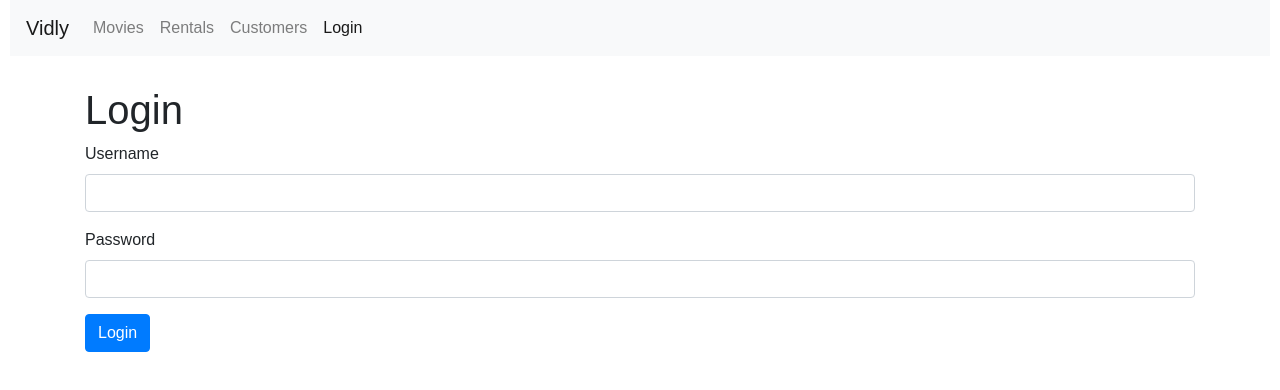
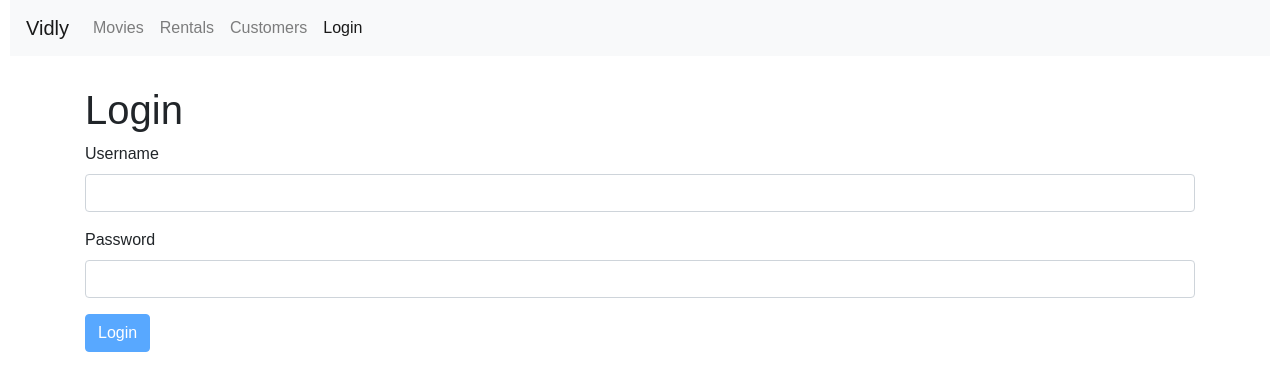
Before and after one commit to Sambalicious/VidMe, a React (Create React App) app: page /login in a window 1280 px wide. Shown: the top 390 px of the page. Built offline with nearby package versions, Linux system fonts and the light colour scheme.

Commit message:
added login form validated with joi library

```diff
--- a/package.json
+++ b/package.json
@@ -6,9 +6,10 @@
     "@testing-library/jest-dom": "^4.2.4",
     "@testing-library/react": "^9.4.0",
     "@testing-library/user-event": "^7.2.1",
-    "bootstrap": "^4.1.1",
+    "bootstrap": "^4.4.1",
     "font-awesome": "^4.7.0",
-    "lodash": "^4.17.10",
+    "joi-browser": "^13.4.0",
+    "lodash": "^4.17.15",
     "query-string": "^6.1.0",
     "react": "^16.12.0",
     "react-dom": "^16.12.0",
--- /dev/null
+++ b/src/components/common/Form.jsx
@@ -0,0 +1,70 @@
+import React, { Component } from 'react';
+import  Joi from 'joi-browser';
+import Input from './Input';
+
+
+class Form extends Component {
+    state = {
+        data:{},
+        errors:{}
+     }
+     validate = () =>{
+        const options = { abortEarly:false}
+       const {error} =  Joi.validate(this.state.data, this.schema, options);
+       if (!error) return null;
+
+       const errors = {};
+       for(let item of error.details)
+       errors[item.path[0]] = item.message;
+       return errors
+    };
+    validateProperty = ({name, value}) => {
+
+        const obj ={ [name]:value};
+        const schema = {[name]: this.schema[name]}
+      const { error } = Joi.validate(obj, schema )
+      return error ? error.details[0].message:null;
+    };
+
+    handleSubmit = (e) => {
+        e.preventDefault();
+
+        const errors = this.validate();
+        this.setState({errors:errors || {}});
+        if (errors) return;
+
+        this.doSubmit();
+    }
+
+    handleChange = ({currentTarget:input}) => {
+        const errors ={...this.state.errors};
+        const errorMessage = this.validateProperty(input);
+        if (errorMessage) errors[input.name] = errorMessage;
+        else delete errors[input.name];
+
+        const data = {...this.state.data};
+        data[input.name] = input.value;
+        this.setState({data, errors});
+
+    }
+
+
+    renderButton(label){
+        return <button disabled={this.validate()} className="btn btn-primary">{label}  </button>
+    }
+
+    renderInput(name, label, type="text"){
+        const { data, errors } = this.state
+        return(
+            <Input
+               name={name}
+                label={label}
+               value={data[name]}
+               type={type}
+               onChange={this.handleChange}
+               error={errors[name]} />
+        )
+    }
+}
+
+export default Form;
--- /dev/null
+++ b/src/components/common/Input.jsx
@@ -0,0 +1,19 @@
+import React from 'react'
+
+
+const Input = ({name, label, error,  ...rest}) => {
+    return (
+    <div className="form-group">
+        <label htmlFor={name}> {label} </label>
+        <input
+        {...rest}
+        id={name}
+        name={name}
+        className="form-control"/>
+
+{error && <div className="alert alert-danger">{error}</div>}
+</div>
+ );
+}
+
+export default Input;
--- a/src/components/common/LoginForm.jsx
+++ b/src/components/common/LoginForm.jsx
@@ -1,26 +1,45 @@
-import React, { Component } from 'react';
+import React  from 'react';
+import Form from './Form'
+
+import Joi from 'joi-browser';
 
 
 
 
-class LoginForm extends Component {
+class LoginForm extends Form {
+    state = {
+        data : {
+            username: "", password: ""
+        },
+        errors:{}
+
+    };
+    schema ={
+        username:Joi.string().required().label('Username'),
+        password: Joi.string().required().label('Password')
+    };
+
+
+
+
+    doSubmit = () => {
+
+        //call the server
+        console.log("submitted")
+    }
+
 
     render() {
+
         return (
         <div>
             <h1>Login</h1>
 
-            <form>
-                <div className="form-group">
-                    <label htmlFor="username">Username</label>
-                    <input id="username" type="text" className="form-control"/>
-                </div>
-                <div className="form-group">
-                    <label htmlFor="password">Password</label>
-                    <input id="password" type="text" className="form-control"/>
-                </div>
+            <form onSubmit={this.handleSubmit}>
 
-                <button className="btn btn-primary">Login</button>
+                {this.renderInput("username", 'Username')}
+                {this.renderInput("password", 'Password', "password")}
+                {this.renderButton('Login')}
             </form>
 
         </div>
--- a/src/components/common/MoviesTable.jsx
+++ b/src/components/common/MoviesTable.jsx
@@ -32,7 +32,7 @@
     <tbody>
         {movies.map(movie =>
         <tr key={movie._id}>
-            <td>{movie.title} </td>
+            <td> {movie.title} </td>
             <td>{movie.genre.name} </td>
             <td>{movie.numberInStock} </td>
             <td>{movie.dailyRentalRate} </td>
```
Also changed, not shown: src/App.jsx (+9 -3 lines), src/components/common/MovieForm.jsx (+8 -0 lines), 1 other file (tests, documents, lock files or other folders).
